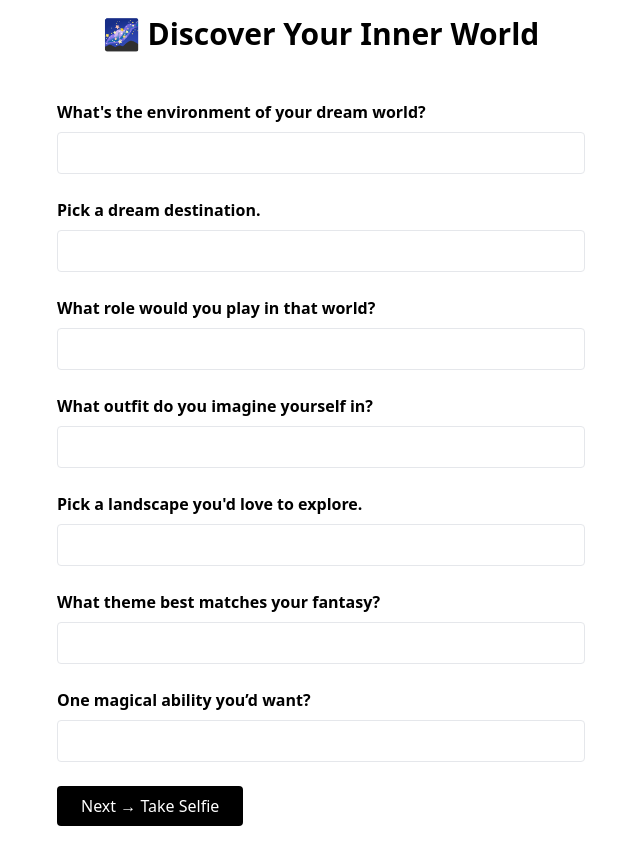
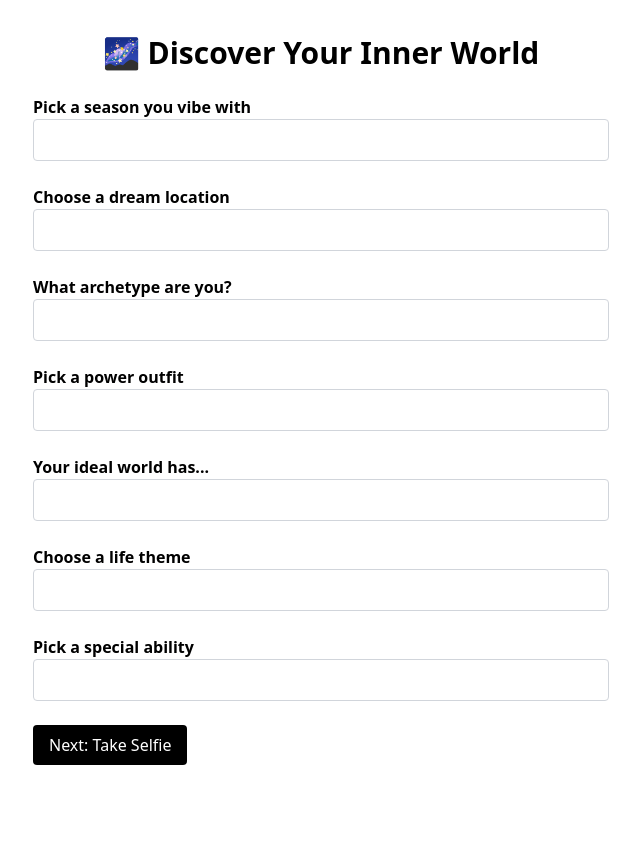
Before and after one commit to saifkazi25/IT129, a Next.js app: page / in a window 1280 px wide. Shown: the whole page, without its empty margins (319-959 px from the left). After the commit the page ends 800 px from the top, so only its background shows below. Built offline with nearby package versions, Linux system fonts and the light colour scheme.

Commit message:
Update QuizForm.tsx

```diff
--- a/components/QuizForm.tsx
+++ b/components/QuizForm.tsx
@@ -1,64 +1,55 @@
-"use client";
-
-import { useState } from "react";
-import { useRouter } from "next/navigation";
+'use client';
+import { useState } from 'react';
+import { useRouter } from 'next/navigation';
 
 const questions = [
-  "What's the environment of your dream world?",
-  "Pick a dream destination.",
-  "What role would you play in that world?",
-  "What outfit do you imagine yourself in?",
-  "Pick a landscape you'd love to explore.",
-  "What theme best matches your fantasy?",
-  "One magical ability you’d want?"
+  "Pick a season you vibe with",
+  "Choose a dream location",
+  "What archetype are you?",
+  "Pick a power outfit",
+  "Your ideal world has...",
+  "Choose a life theme",
+  "Pick a special ability",
 ];
 
 export default function QuizForm() {
   const router = useRouter();
-  const [answers, setAnswers] = useState(Array(questions.length).fill(""));
+  const [answers, setAnswers] = useState(Array(7).fill(''));
 
   const handleChange = (index: number, value: string) => {
-    const updated = [...answers];
-    updated[index] = value;
-    setAnswers(updated);
+    const updatedAnswers = [...answers];
+    updatedAnswers[index] = value;
+    setAnswers(updatedAnswers);
   };
 
   const handleSubmit = (e: React.FormEvent) => {
     e.preventDefault();
 
-    // Check all questions are answered
-    if (answers.some((a) => a.trim() === "")) {
-      alert("Please answer all questions.");
+    if (answers.some(ans => ans.trim() === '')) {
+      alert('Please answer all questions');
       return;
     }
 
-    // Store in localStorage
-    localStorage.setItem("quizAnswers", JSON.stringify(answers));
-
-    // Navigate to selfie page
-    router.push("/selfie");
+    localStorage.setItem('quizAnswers', JSON.stringify(answers));
+    router.push('/selfie');
   };
 
   return (
-    <form onSubmit={handleSubmit} className="space-y-6 p-6">
-      {questions.map((question, idx) => (
-        <div key={idx} className="flex flex-col">
-          <label className="mb-2 font-semibold">{question}</label>
+    <form onSubmit={handleSubmit} className="space-y-6">
+      {questions.map((q, idx) => (
+        <div key={idx}>
+          <label className="block font-semibold">{q}</label>
           <input
             type="text"
+            className="w-full p-2 border border-gray-300 rounded"
             value={answers[idx]}
             onChange={(e) => handleChange(idx, e.target.value)}
-            className="border rounded p-2"
             required
           />
         </div>
       ))}
-
-      <button
-        type="submit"
-        className="bg-black text-white px-6 py-2 rounded hover:bg-gray-800"
-      >
-        Next → Take Selfie
+      <button type="submit" className="px-4 py-2 bg-black text-white rounded">
+        Next: Take Selfie
       </button>
     </form>
   );
```
